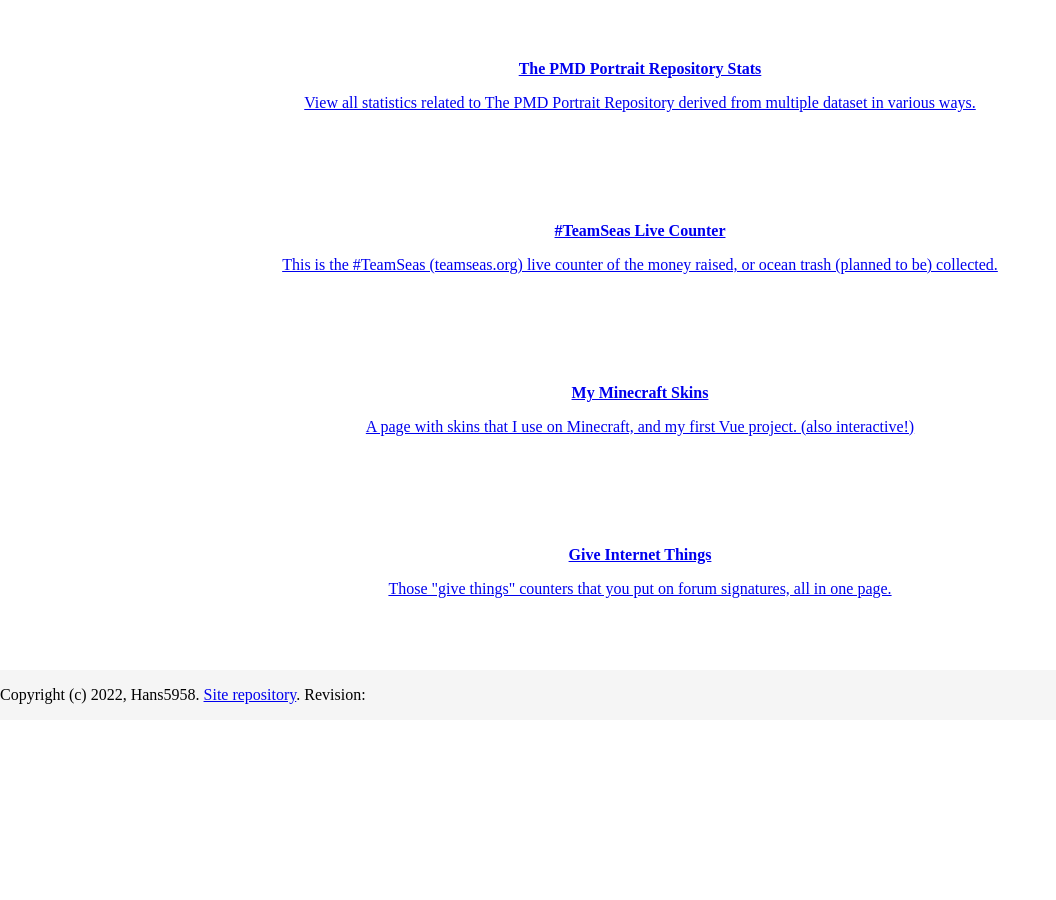
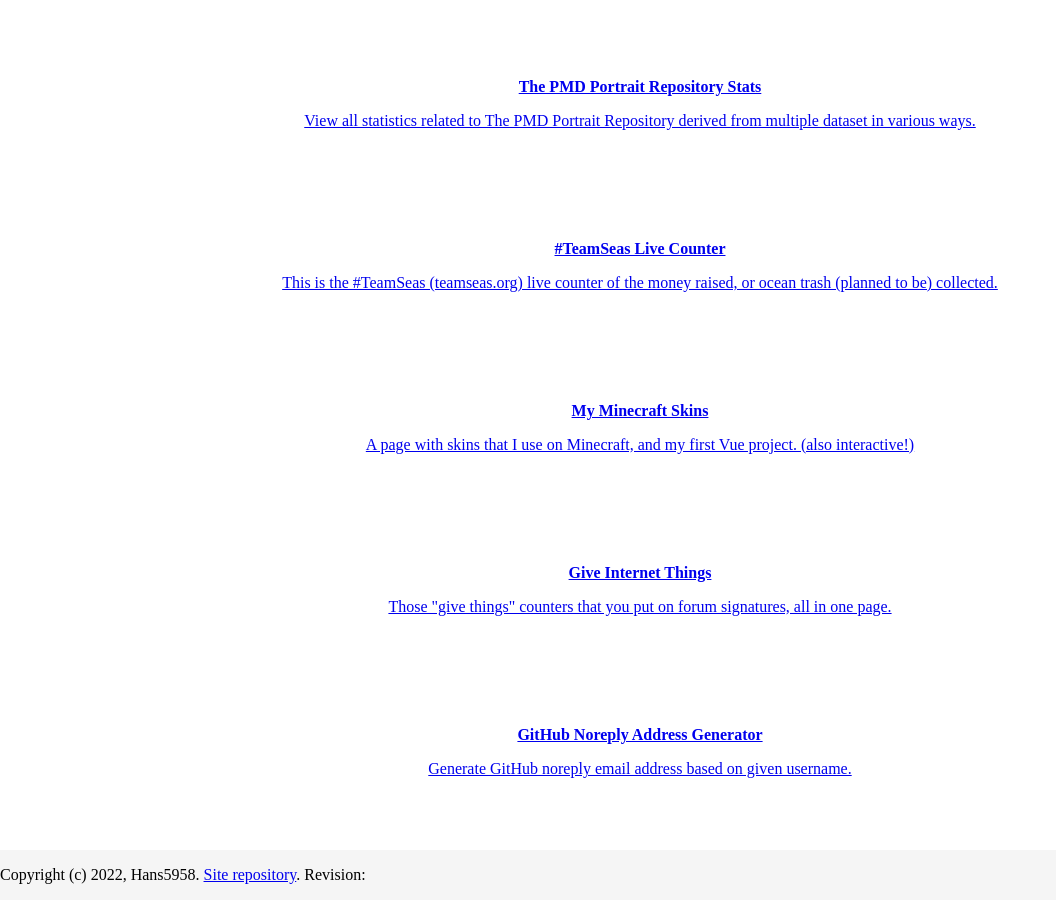
Before and after one commit to Hans5958/mini-htmls, a Jekyll site: the page built from site/index.html, in a window 1280 px wide and 900 px high, scrolled down 2296 px. Shown: the whole window, without its empty margins (0-1056 px from the left). Built offline with Jekyll 4.4.1, drawn with Linux system fonts in a browser that asks for light colours; a style sheet for code colours, icons or effects is not loaded; before the commit the page ends 3016 px from its top, so only the background shows below that; some of the changed text lies outside the part shown.

Commit message:
GitHub Noreply Address Generator: Add new project

```diff
--- a/site/_data/pages.yml
+++ b/site/_data/pages.yml
@@ -69,3 +69,7 @@
 - name: Give Internet Things
   desc: Those "give things" counters that you put on forum signatures, all in one page.
   link: /give-internet-things
+
+- name: GitHub Noreply Address Generator
+  desc: Generate GitHub noreply email address based on given username.
+  link: /gh-noreply-address
--- /dev/null
+++ b/site/gh-noreply-address/index.html
@@ -0,0 +1,76 @@
+---
+layout: default
+title: GitHub Noreply Address Generator
+description: Generate GitHub noreply email address based on given username.
+pwa: true
+---
+
+<div class="container">
+	<h1>GitHub <code>noreply</code> Address Generator</h1>
+	<form class="input-group mb-3">
+		<input type="text" class="form-control" id="input-name" />
+		<div class="input-group-append">
+			<button class="btn btn-success" type="submit" id="input-go">Go</button>
+		</div>
+	</form>
+
+	<div class="alert alert-danger mb-3" role="alert" style="display: none"></div>
+
+	<div id="address" class="mb-3">
+		<h3>Address</h3>
+		<p class="result border p-2 bg-light rounded">...</p>
+	</div>
+	<div id="co-authored-by" class="mb-3">
+		<h3><code>Co-authored-by</code></h3>
+		<p class="result border p-2 bg-light rounded">...</p>
+	</div>
+	<div id="signed-off-by" class="mb-3">
+		<h3><code>Signed-off-by</code></h3>
+		<p class="result border p-2 bg-light rounded">...</p>
+	</div>
+	<div id="id">
+		<h3>ID</h3>
+		<p class="result border p-2 bg-light rounded">...</p>
+	</div>
+
+
+</div>
+
+<script>
+	const updateResult = apiObject => {
+		const username = apiObject.login
+		const id = apiObject.id
+		const address = `${id}+${username}@users.noreply.github.com`
+		document.querySelector('#address .result').textContent = address
+		document.querySelector('#id .result').textContent = id
+		document.querySelector('#co-authored-by .result').textContent = `Co-authored-by: ${username} <${address}>`
+		document.querySelector('#signed-off-by .result').textContent = `Signed-off-by: ${username} <${address}>`
+	}
+
+	const alert = document.querySelector('.alert')
+
+	document.querySelector("#input-go").addEventListener("click", e => {
+		e.preventDefault()
+		alert.style.display = "none"
+		fetch("https://api.github.com/users/" + document.querySelector('#input-name').value)
+			.then(async response => {
+				if (!response.ok) return Promise.reject(await response.json())
+				return response.json()
+			})
+			.then(apiObject => {
+				updateResult(apiObject)
+			})
+			.catch(response => {
+				// console.log(response)
+				alert.style.display = "block"
+				if (response.message === "Not Found") {
+					alert.textContent = "User not found! Please try again with another username."
+				} else {
+					alert.textContent = "Something went wrong: " + response.message
+				}
+			})
+	})
+
+	// updateResult(test)
+
+</script>
```
Also changed, not shown: site/gh-noreply-address/pwa-sw.js (added, +7 -0 lines), site/gh-noreply-address/pwa.webmanifest (added).
